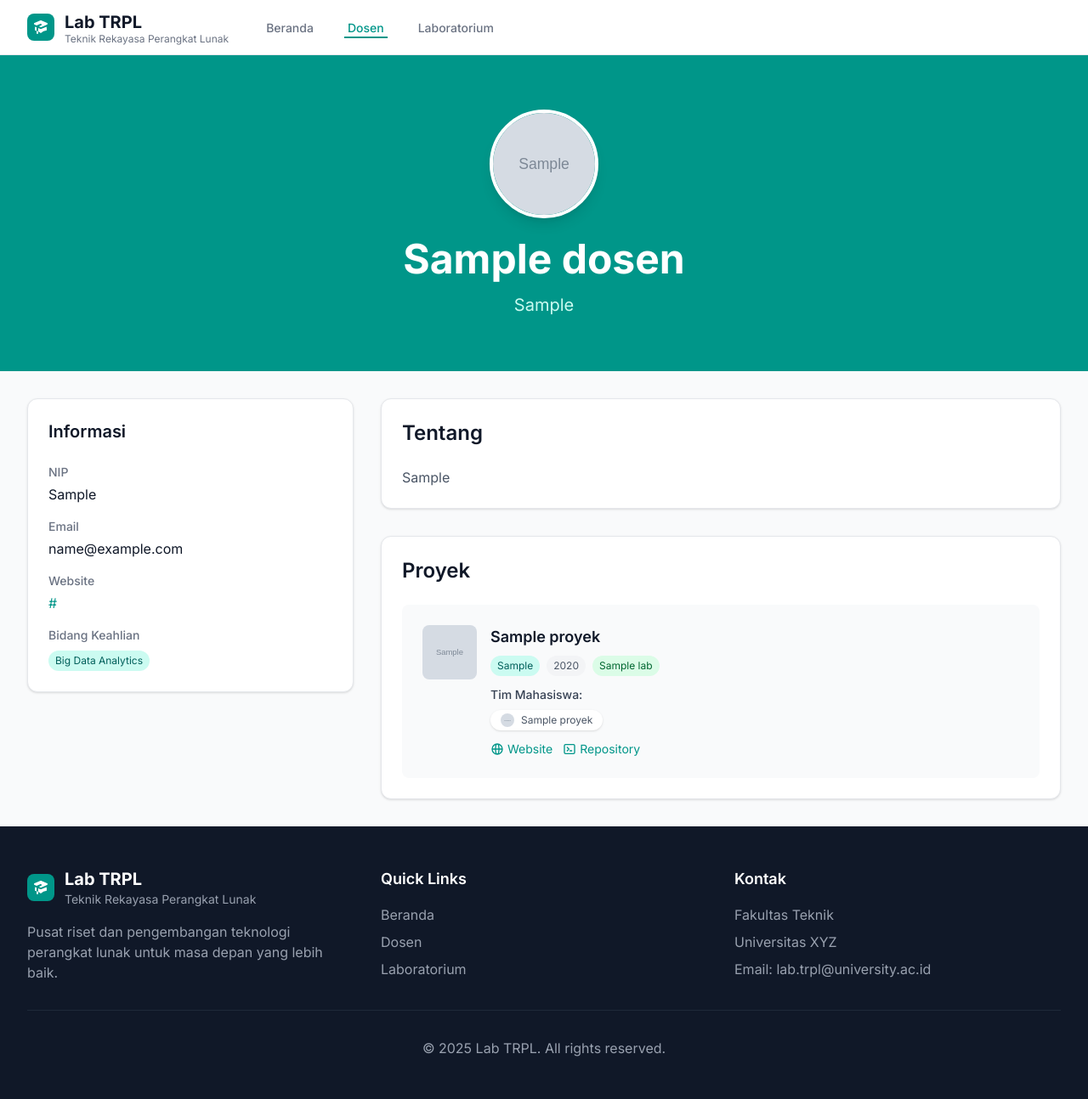
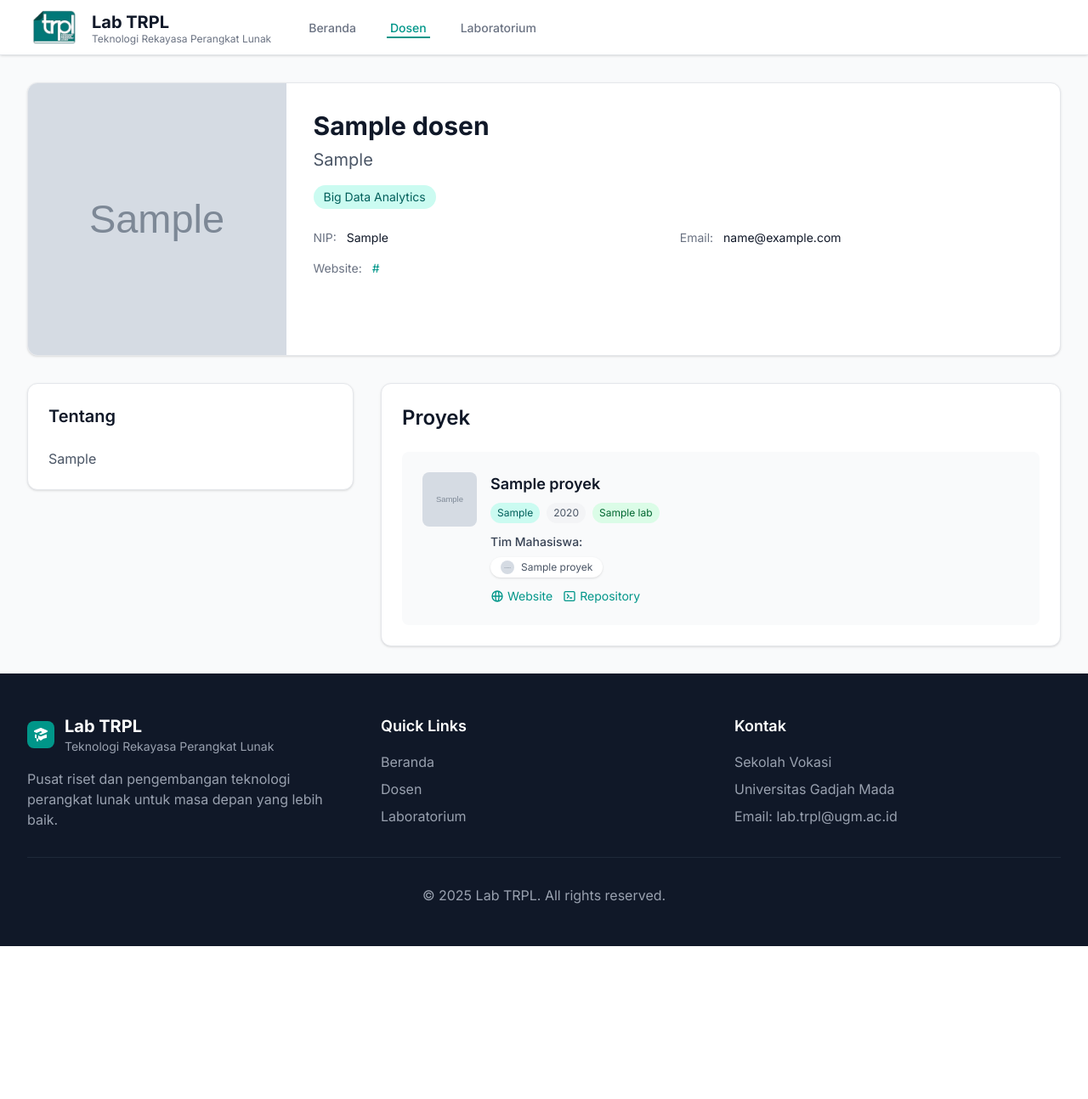
Before and after one commit to ahmadahsins/lab-trpl, a Laravel app: a page that uses resources/views/dosens/show.blade.php in a window 1280 px wide. Shown: the whole page at 85% size. After the commit the page ends 1114 px from the top, so only its background shows below. Run offline with Laravel 12, Linux system fonts and the light colour scheme; data comes from the database, SQL or seed files in the repository; tables that the repository leaves empty hold one stand-in row (values such as "Sample post"); grey boxes marked "Sample" are stand-in pictures; style sheets or scripts are compiled from the project's sources; parts of the project's set-up code (start-up, migrations or seed data) failed here and were passed over; some libraries are stand-ins or nearby versions.

```diff
--- a/app/Filament/Resources/Dosens/Schemas/DosenForm.php
+++ b/app/Filament/Resources/Dosens/Schemas/DosenForm.php
@@ -39,6 +39,7 @@ class DosenForm
                 FileUpload::make('foto')
                     ->label('Foto Profil')
                     ->image()
+                    ->disk('public')
                     ->directory('dosen-photos')
                     ->visibility('public'),
 
--- a/app/Filament/Resources/Laborans/Schemas/LaboranForm.php
+++ b/app/Filament/Resources/Laborans/Schemas/LaboranForm.php
@@ -41,6 +41,7 @@ class LaboranForm
                     ->required(),
 
                 FileUpload::make('foto')
+                    ->disk('public')
                     ->label('Foto Profil')
                     ->image()
                     ->directory('laboran-photos')
--- a/app/Filament/Resources/Labs/Schemas/LabForm.php
+++ b/app/Filament/Resources/Labs/Schemas/LabForm.php
@@ -32,6 +32,7 @@ class LabForm
                 FileUpload::make('foto')
                     ->label('Foto Laboratorium')
                     ->image()
+                    ->disk('public')
                     ->directory('lab-photos')
                     ->visibility('public')
                     ->columnSpanFull(),
--- a/app/Filament/Resources/Proyeks/Schemas/ProyekForm.php
+++ b/app/Filament/Resources/Proyeks/Schemas/ProyekForm.php
@@ -77,6 +77,7 @@ class ProyekForm
                 FileUpload::make('foto')
                     ->label('Foto Proyek')
                     ->image()
+                    ->disk('public')
                     ->directory('proyek-photos')
                     ->visibility('public')
                     ->columnSpanFull(),
--- a/resources/views/dosens/index.blade.php
+++ b/resources/views/dosens/index.blade.php
@@ -4,7 +4,7 @@
         <div class="max-w-7xl mx-auto px-4 sm:px-6 lg:px-8 py-12">
             <div class="text-center">
                 <h1 class="text-3xl md:text-4xl font-bold text-white mb-4">
-                    Dosen Teknik Rekayasa Perangkat Lunak
+                    Dosen Teknologi Rekayasa Perangkat Lunak
                 </h1>
                 <p class="text-xl text-teal-100 max-w-2xl mx-auto">
                     Tim pengajar dan peneliti yang berpengalaman di bidang teknologi perangkat lunak
--- a/resources/views/dosens/show.blade.php
+++ b/resources/views/dosens/show.blade.php
@@ -1,77 +1,67 @@
 <x-app-layout>
-    <!-- Header Section -->
-    <div class="bg-teal-600">
-        <div class="max-w-7xl mx-auto px-4 sm:px-6 lg:px-8 py-16">
-            <div class="text-center">
-                @if($dosen->foto)
-                <img src="{{ asset('storage/' . $dosen->foto) }}" alt="{{ $dosen->nama }}" class="w-32 h-32 rounded-full mx-auto mb-6 border-4 border-white object-cover shadow-lg">
-                @else
-                <div class="w-32 h-32 rounded-full mx-auto mb-6 bg-white/20 border-4 border-white flex items-center justify-center shadow-lg">
-                    <svg class="h-16 w-16 text-white" fill="none" stroke="currentColor" viewBox="0 0 24 24">
-                        <path stroke-linecap="round" stroke-linejoin="round" stroke-width="1" d="M16 7a4 4 0 11-8 0 4 4 0 018 0zM12 14a7 7 0 00-7 7h14a7 7 0 00-7-7z" />
-                    </svg>
+    <div class="max-w-7xl mx-auto px-4 sm:px-6 lg:px-8 py-8">
+        <!-- Dosen Card -->
+        <div class="bg-white rounded-xl shadow-sm border border-gray-200 overflow-hidden mb-8">
+            <div class="flex flex-col md:flex-row">
+                <div class="md:w-1/3 lg:w-1/4">
+                    @if($dosen->foto)
+                    <img src="{{ asset('storage/' . $dosen->foto) }}" alt="{{ $dosen->nama }}" class="w-full h-full object-cover md:h-80">
+                    @else
+                    <div class="w-full h-64 md:h-80 bg-gray-100 flex items-center justify-center">
+                        <svg class="h-24 w-24 text-gray-400" fill="none" stroke="currentColor" viewBox="0 0 24 24">
+                            <path stroke-linecap="round" stroke-linejoin="round" stroke-width="1" d="M16 7a4 4 0 11-8 0 4 4 0 018 0zM12 14a7 7 0 00-7 7h14a7 7 0 00-7-7z" />
+                        </svg>
+                    </div>
+                    @endif
                 </div>
-                @endif
-                <h1 class="text-4xl md:text-5xl font-bold text-white mb-4">{{ $dosen->nama }}</h1>
-                <p class="text-xl text-teal-100">{{ $dosen->jabatan }}</p>
-            </div>
-        </div>
-    </div>
+                <div class="p-6 md:p-8 md:w-2/3 lg:w-3/4">
+                    <h1 class="text-3xl font-bold text-gray-900 mb-2">{{ $dosen->nama }}</h1>
+                    <p class="text-xl text-gray-600 mb-4">{{ $dosen->jabatan }}</p>
 
-    <div class="max-w-7xl mx-auto px-4 sm:px-6 lg:px-8 py-8">
+                    @if($dosen->bidangKeahlians->count() > 0)
+                    <div class="flex flex-wrap gap-2 mb-6">
+                        @foreach($dosen->bidangKeahlians as $bidang)
+                        <span class="bg-teal-100 text-teal-800 text-sm px-3 py-1 rounded-full">{{ $bidang->nama_bidang }}</span>
+                        @endforeach
+                    </div>
+                    @endif
 
-        <!-- Dosen Info -->
-        <div class="grid grid-cols-1 lg:grid-cols-3 gap-8">
-            <!-- Sidebar - Basic Info -->
-            <div class="lg:col-span-1">
-                <div class="bg-white rounded-xl shadow-sm border border-gray-200 p-6 mb-8">
-                    <h2 class="text-xl font-semibold text-gray-900 mb-6">Informasi</h2>
-
-                    <div class="space-y-4">
+                    <div class="grid grid-cols-1 md:grid-cols-2 gap-4 text-sm">
                         <div>
-                            <h3 class="text-sm font-medium text-gray-500 mb-1">NIP</h3>
-                            <p class="text-gray-900">{{ $dosen->nip }}</p>
+                            <span class="text-gray-500">NIP:</span>
+                            <span class="text-gray-900 ml-2">{{ $dosen->nip }}</span>
                         </div>
-
                         <div>
-                            <h3 class="text-sm font-medium text-gray-500 mb-1">Email</h3>
-                            <p class="text-gray-900">{{ $dosen->email }}</p>
+                            <span class="text-gray-500">Email:</span>
+                            <span class="text-gray-900 ml-2">{{ $dosen->email }}</span>
                         </div>
-
                         @if($dosen->link_pribadi_web)
-                        <div>
-                            <h3 class="text-sm font-medium text-gray-500 mb-1">Website</h3>
-                            <a href="{{ $dosen->link_pribadi_web }}" target="_blank" class="text-teal-600 hover:text-teal-700 break-all">
-                                {{ $dosen->link_pribadi_web }}
-                            </a>
-                        </div>
-                        @endif
-
-                        @if($dosen->bidangKeahlians->count() > 0)
-                        <div>
-                            <h3 class="text-sm font-medium text-gray-500 mb-2">Bidang Keahlian</h3>
-                            <div class="flex flex-wrap gap-2">
-                                @foreach($dosen->bidangKeahlians as $bidang)
-                                <span class="bg-teal-100 text-teal-800 text-xs px-2 py-1 rounded-full">{{ $bidang->nama_bidang }}</span>
-                                @endforeach
-                            </div>
+                        <div class="md:col-span-2">
+                            <span class="text-gray-500">Website:</span>
+                            <a href="{{ $dosen->link_pribadi_web }}" target="_blank" class="text-teal-600 hover:text-teal-700 ml-2">{{ $dosen->link_pribadi_web }}</a>
                         </div>
                         @endif
                     </div>
                 </div>
             </div>
+        </div>
 
-            <!-- Main Content -->
-            <div class="lg:col-span-2">
-
+        <!-- Content -->
+        <div class="grid grid-cols-1 lg:grid-cols-3 gap-8">
+            <!-- Sidebar -->
+            <div class="lg:col-span-1">
                 @if($dosen->deskripsi_singkat)
                 <div class="bg-white rounded-xl shadow-sm border border-gray-200 p-6 mb-8">
-                    <h2 class="text-2xl font-semibold text-gray-900 mb-6">Tentang</h2>
+                    <h2 class="text-xl font-semibold text-gray-900 mb-6">Tentang</h2>
                     <div class="prose max-w-none">
                         <p class="text-gray-600">{{ $dosen->deskripsi_singkat }}</p>
                     </div>
                 </div>
                 @endif
+            </div>
+
+            <!-- Main Content -->
+            <div class="lg:col-span-2">
 
                 <!-- Projects Section -->
                 <div class="bg-white rounded-xl shadow-sm border border-gray-200 p-6">
--- a/resources/views/layouts/app.blade.php
+++ b/resources/views/layouts/app.blade.php
@@ -19,23 +19,19 @@
 <body class="font-sans antialiased bg-gray-50">
     <div class="min-h-screen">
         <!-- Navigation -->
-        <nav class="bg-white shadow-sm border-b border-gray-200">
+        <nav class="bg-white shadow-sm border-b border-gray-200 sticky top-0 z-50">
             <div class="max-w-7xl mx-auto px-4 sm:px-6 lg:px-8">
                 <div class="flex justify-between h-16">
                     <div class="flex items-center">
                         <!-- Logo -->
                         <div class="flex-shrink-0 flex items-center">
                             <div class="flex items-center space-x-3">
-                                <div class="w-8 h-8 bg-teal-600 rounded-lg flex items-center justify-center">
-                                    <svg class="w-5 h-5 text-white" fill="currentColor" viewBox="0 0 20 20">
-                                        <path d="M10.394 2.08a1 1 0 00-.788 0l-7 3a1 1 0 000 1.84L5.25 8.051a.999.999 0 01.356-.257l4-1.714a1 1 0 11.788 1.838L7.667 9.088l1.94.831a1 1 0 00.787 0l7-3a1 1 0 000-1.838l-7-3zM3.31 9.397L5 10.12v4.102a8.969 8.969 0 00-1.05-.174 1 1 0 01-.89-.89 11.115 11.115 0 01.25-3.762zM9.3 16.573A9.026 9.026 0 007 14.935v-3.957l1.818.78a3 3 0 002.364 0l5.508-2.361a11.026 11.026 0 01.25 3.762 1 1 0 01-.89.89 8.968 8.968 0 00-5.35 2.524 1 1 0 01-1.4 0zM6 18a1 1 0 001-1v-2.065a8.935 8.935 0 00-2-.712V17a1 1 0 001 1z"/>
-                                    </svg>
-                                </div>
+                                <img src="{{ asset('images/logo-trpl-removebg-preview.png') }}" alt="Lab TRPL" class="w-16 h-16 rounded-full object-cover">
                                 <div>
                                     <a href="{{ route('home') }}" class="text-xl font-bold text-gray-900">
                                         Lab TRPL
                                     </a>
-                                    <p class="text-xs text-gray-500 leading-none">Teknik Rekayasa Perangkat Lunak</p>
+                                    <p class="text-xs text-gray-500 leading-none">Teknologi Rekayasa Perangkat Lunak</p>
                                 </div>
                             </div>
                         </div>
@@ -99,7 +95,7 @@
                         </div>
                         <div>
                             <h3 class="text-xl font-bold">Lab TRPL</h3>
-                            <p class="text-gray-400 text-sm">Teknik Rekayasa Perangkat Lunak</p>
+                            <p class="text-gray-400 text-sm">Teknologi Rekayasa Perangkat Lunak</p>
                         </div>
                     </div>
                     <p class="text-gray-400">
@@ -117,9 +113,9 @@
                 <div>
                     <h4 class="text-lg font-semibold mb-4">Kontak</h4>
                     <div class="space-y-2 text-gray-400">
-                        <p>Fakultas Teknik</p>
-                        <p>Universitas XYZ</p>
-                        <p>Email: lab.trpl@university.ac.id</p>
+                        <p>Sekolah Vokasi</p>
+                        <p>Universitas Gadjah Mada</p>
+                        <p>Email: lab.trpl@ugm.ac.id</p>
                     </div>
                 </div>
             </div>
--- a/resources/views/welcome.blade.php
+++ b/resources/views/welcome.blade.php
@@ -4,7 +4,7 @@
         <meta charset="utf-8">
         <meta name="viewport" content="width=device-width, initial-scale=1">
 
-        <title>Laboratorium TRPL - Teknik Rekayasa Perangkat Lunak</title>
+        <title>Laboratorium TRPL - Teknologi Rekayasa Perangkat Lunak</title>
 
         <link rel="icon" href="/favicon.ico" sizes="any">
         <link rel="icon" href="/favicon.svg" type="image/svg+xml">
```
Also changed, not shown: resources/views/home.blade.php (+13 -10 lines), resources/views/lab/show.blade.php (+18 -14 lines), public/favicon.ico, public/images/logo-trpl-removebg-preview.png (added), public/images/logo-trpl.jpg (added).
